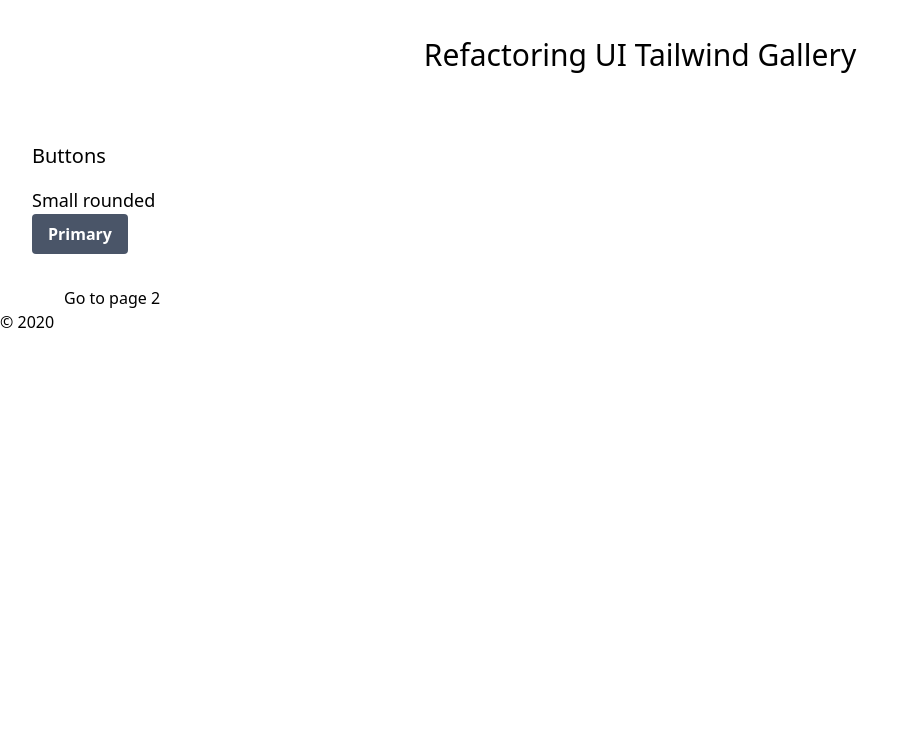
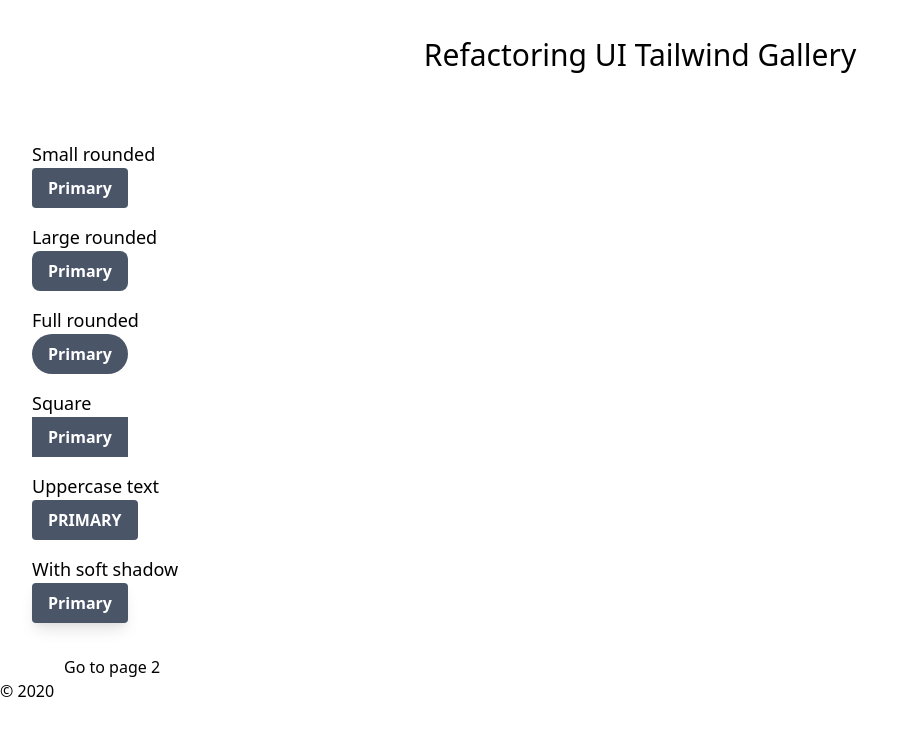
Before and after one commit to bobwhitelock/refactoring-ui-tailwind-gallery, a Gatsby site: page / in a window 1280 px wide. Shown: the whole page, without its empty margins (0-919 px from the left). Built offline with nearby package versions, Linux system fonts and the light colour scheme; Gatsby itself is replaced by a stand-in of ours.

Commit message:
Add various other simple buttons

```diff
--- /dev/null
+++ b/src/components/button_info.js
@@ -0,0 +1,20 @@
+import PropTypes from "prop-types"
+import React from "react"
+
+const ButtonInfo = ({ description, additionalClasses }) => {
+  const classes = `bg-gray-700 hover:bg-gray-800 text-white font-bold py-2 px-4 ${additionalClasses}`
+
+  return (
+    <div className="mt-4">
+      <h3 className="text-lg">{description}</h3>
+      <button className={classes}>Primary</button>
+    </div>
+  )
+}
+
+ButtonInfo.propTypes = {
+  description: PropTypes.string.isRequired,
+  additionalClasses: PropTypes.string.isRequired,
+}
+
+export default ButtonInfo
--- a/src/pages/index.js
+++ b/src/pages/index.js
@@ -3,18 +3,24 @@
 
 import Layout from "../components/layout"
 import SEO from "../components/seo"
+import ButtonInfo from "../components/button_info"
 
 const IndexPage = () => (
   <Layout>
     <SEO title="Home" />
     <div className="m-8">
-      <h2 className="text-xl">Buttons</h2>
-      <div className="mt-4">
-        <h3 className="text-lg">Small rounded</h3>
-        <button className="bg-gray-700 hover:bg-gray-800 text-white font-bold py-2 px-4 rounded">
-          Primary
-        </button>
-      </div>
+      <ButtonInfo description="Small rounded" additionalClasses="rounded" />
+      <ButtonInfo description="Large rounded" additionalClasses="rounded-lg" />
+      <ButtonInfo description="Full rounded" additionalClasses="rounded-full" />
+      <ButtonInfo description="Square" additionalClasses="" />
+      <ButtonInfo
+        description="Uppercase text"
+        additionalClasses="rounded uppercase"
+      />
+      <ButtonInfo
+        description="With soft shadow"
+        additionalClasses="rounded shadow-lg"
+      />
     </div>
     <Link to="/page-2/" className="p-8 m-8 py-8">
       Go to page 2
```
